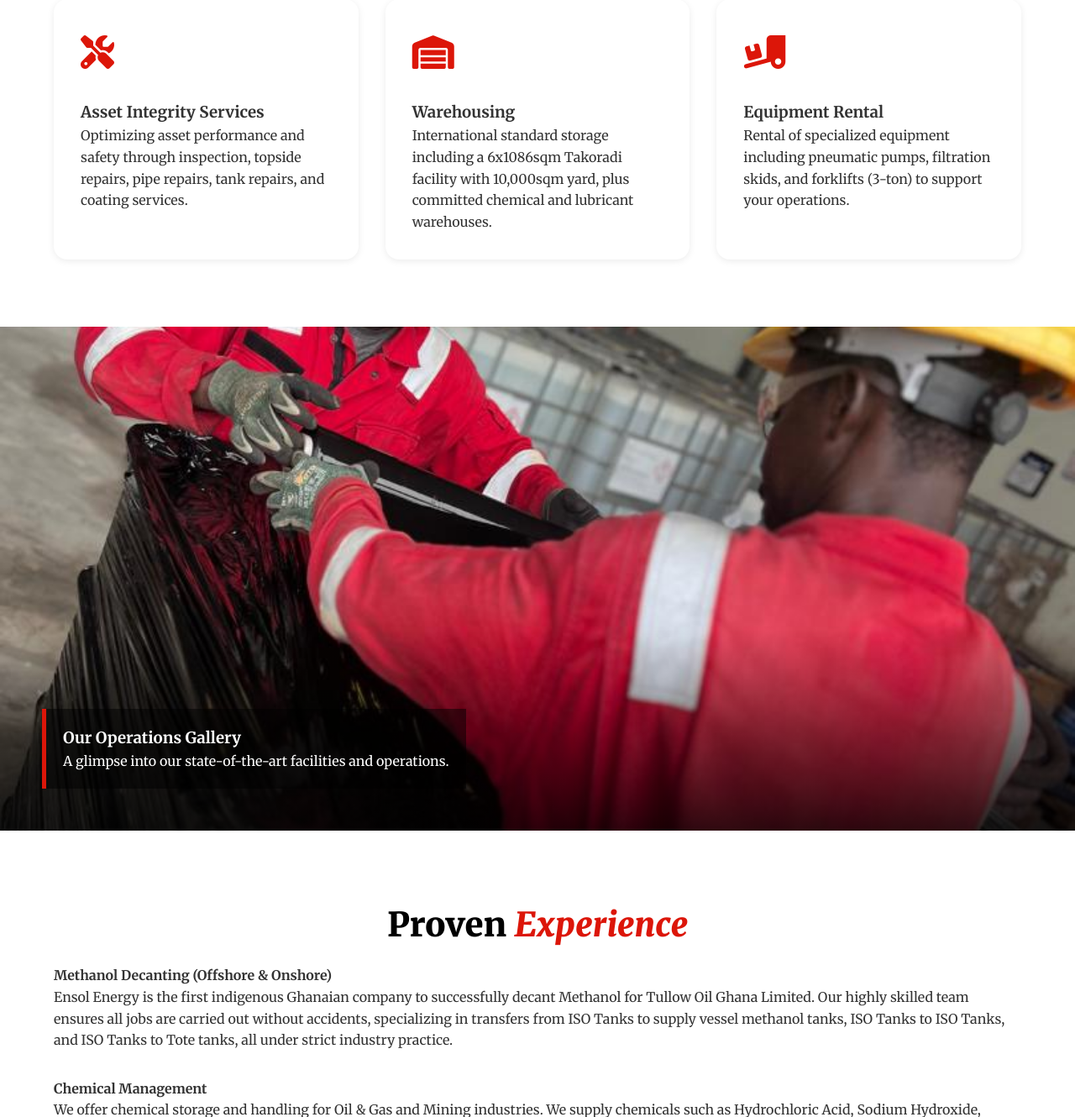
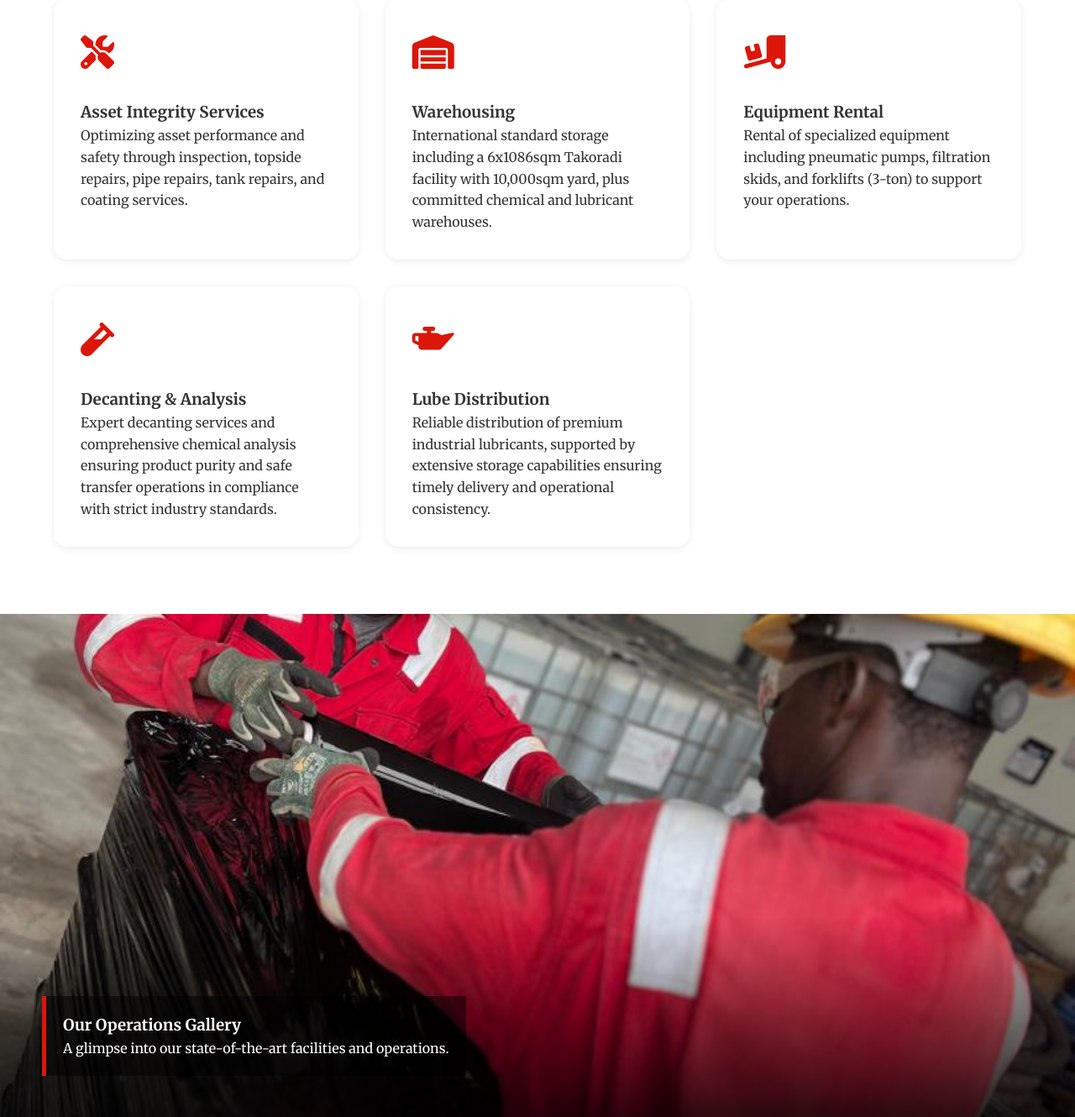
Before and after one commit to Joseph-Lartey/ensol-group, a PHP site: page /_subdomain_energy/index.php in a window 1280 px wide. Shown: the part 3630-4960 px from the top of the page at 84% size. Run offline with PHP 8.4, Linux system fonts and the light colour scheme.

Commit message:
feat: Add new "Decanting & Analysis" and "Lube Distribution" service sections to the energy subdomain.

```diff
--- a/_subdomain_energy/index.php
+++ b/_subdomain_energy/index.php
@@ -390,6 +390,20 @@
                    <h3>Equipment Rental</h3>
                    <p>Rental of specialized equipment including pneumatic pumps, filtration skids, and forklifts (3-ton) to support your operations.</p>
                </div>
+
+                <!-- Decanting & Analysis -->
+                <div class="service-item animate-on-scroll">
+                    <div class="service-icon-large"><i class="fas fa-vial"></i></div>
+                    <h3>Decanting & Analysis</h3>
+                    <p>Expert decanting services and comprehensive chemical analysis ensuring product purity and safe transfer operations in compliance with strict industry standards.</p>
+                </div>
+
+                <!-- Lube Distribution -->
+                <div class="service-item animate-on-scroll delay-1">
+                    <div class="service-icon-large"><i class="fas fa-oil-can"></i></div>
+                    <h3>Lube Distribution</h3>
+                    <p>Reliable distribution of premium industrial lubricants, supported by extensive storage capabilities ensuring timely delivery and operational consistency.</p>
+                </div>
             </div>
         </div>
     </section>
```
